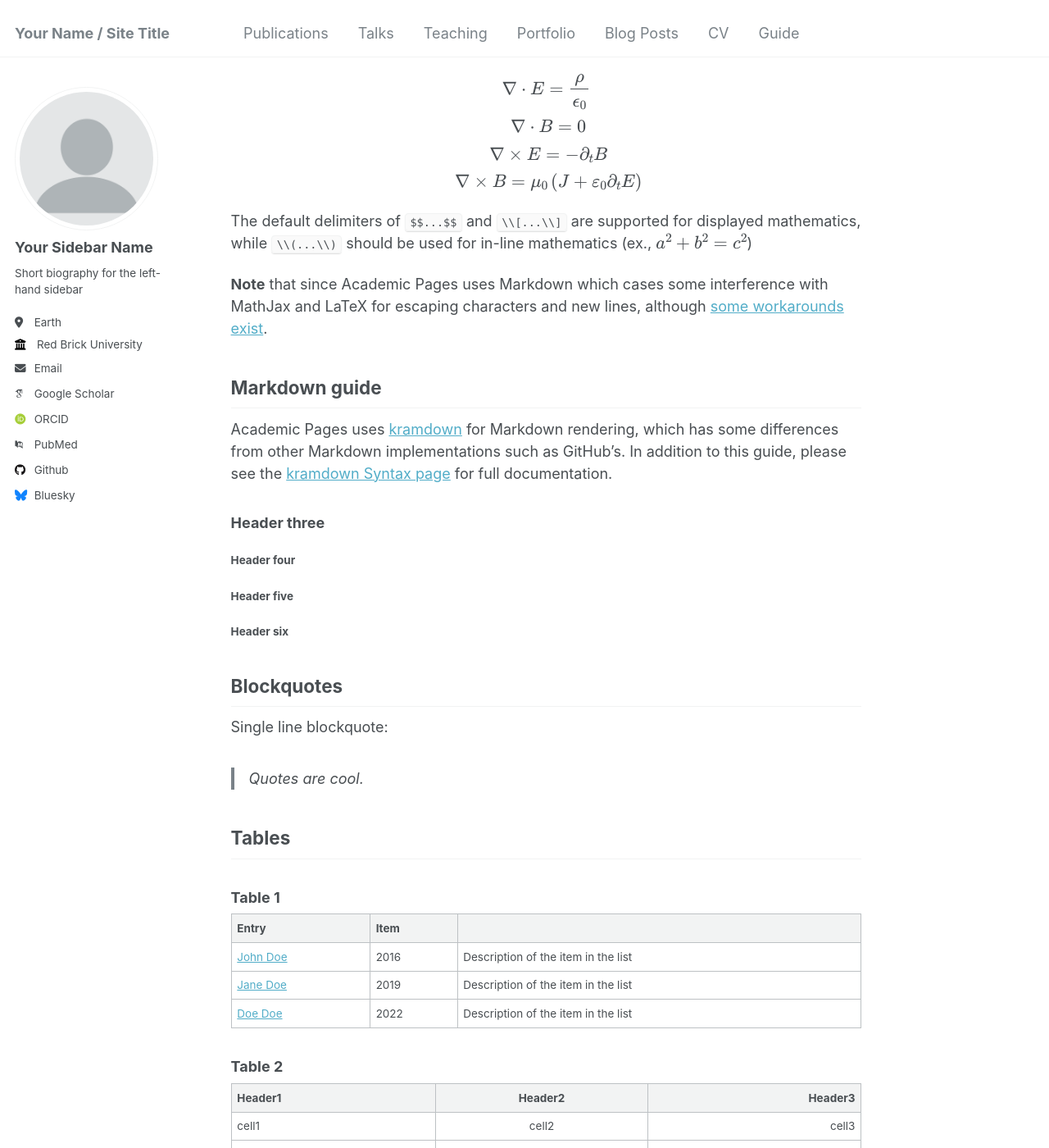
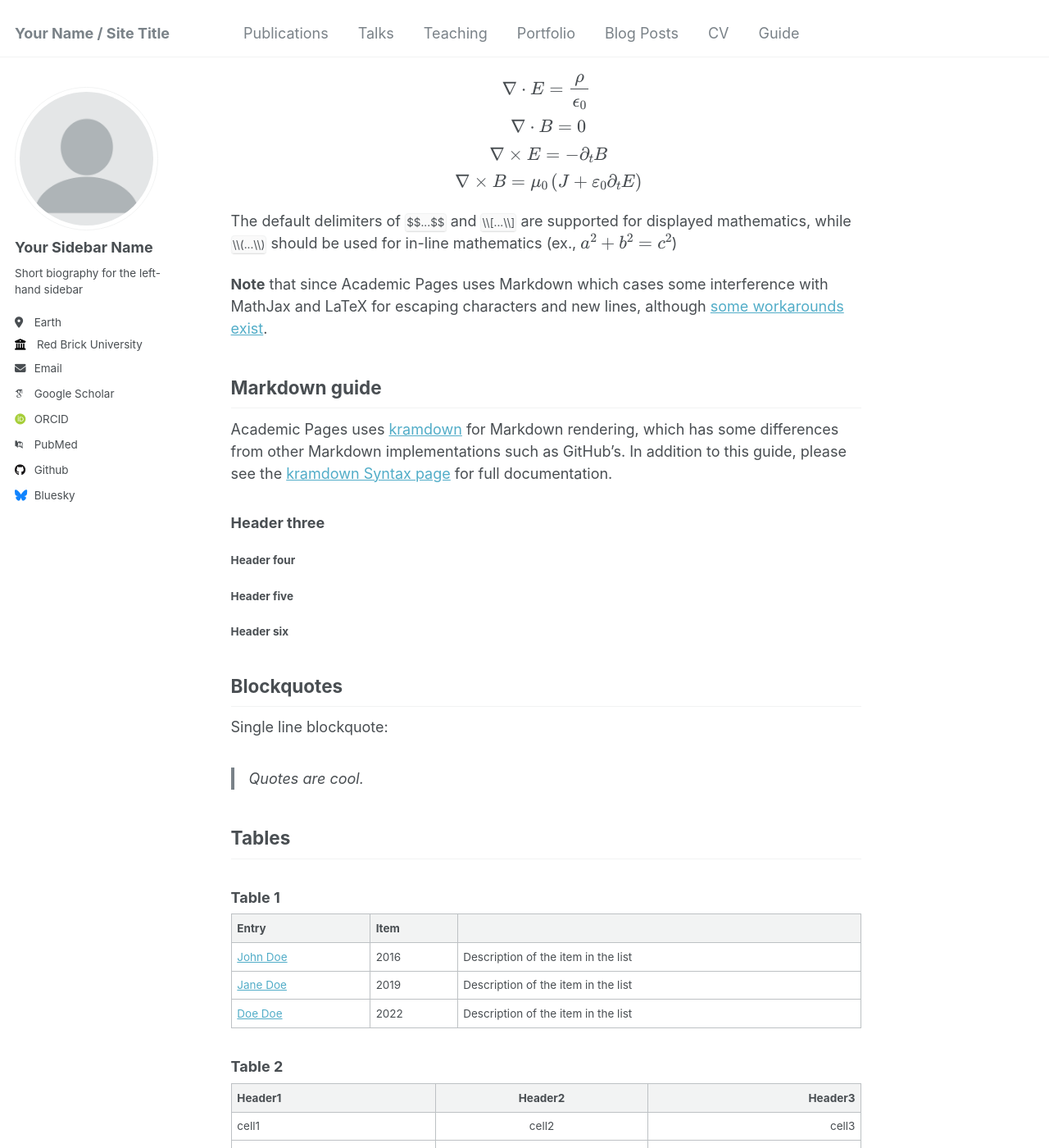
Before and after one commit to keirmh/test2, a Jekyll site: the page built from _pages/markdown.md, in a window 1280 px wide and 1400 px high, scrolled down 1204 px. Shown: the whole window at 82% size. Built offline with Jekyll 4.4.1, drawn with Linux system fonts in a browser that asks for light colours; some web fonts are replaced.

Commit message:
Update _variables.scss

```diff
--- a/_sass/_variables.scss
+++ b/_sass/_variables.scss
@@ -14,8 +14,8 @@ $indent-var                 : 1.3em;
 
 /* system typefaces */
 $serif                      : Georgia, Times, serif;
-$sans-serif                 : -apple-system, ".SFNSText-Regular", "San Francisco", "Roboto", "Segoe UI", "Helvetica Neue", "Lucida Grande", Arial, sans-serif;
-$monospace                  : Monaco, Consolas, "Lucida Console", monospace;
+$sans-serif                 : -apple-system, "MercurySSm-Book", sans-serif;
+$monospace                  : -apple-system, "MercurySSm-Book", monospace;
 
 /* sans serif typefaces */
 $sans-serif-narrow          : $sans-serif;
```
